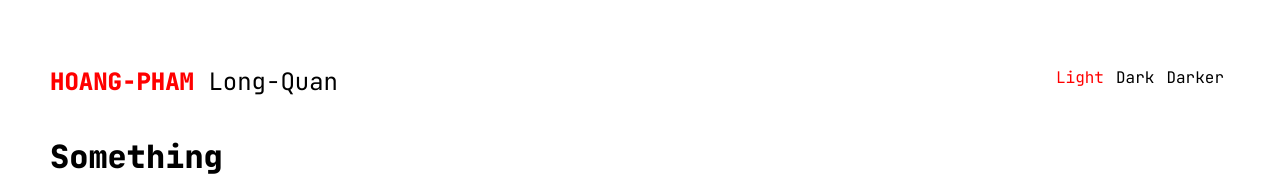
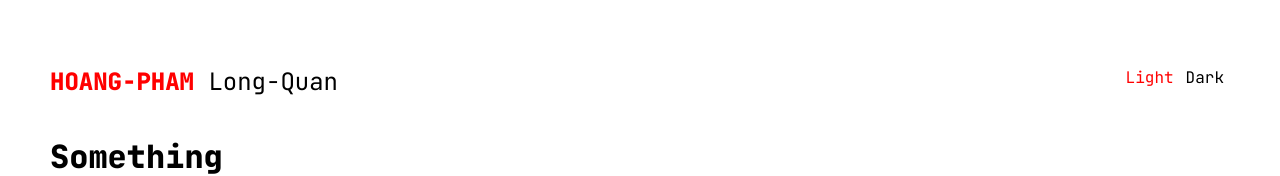
Before and after one commit to n0pan/long-quan, a Next.js app: page / in a window 1280 px wide. Shown: the top 176 px of the page. Built offline with nearby package versions, Linux system fonts and the light colour scheme.

Commit message:
removed darker

```diff
--- a/ui/components/ThemeSwitcher/ThemeSwitcher.js
+++ b/ui/components/ThemeSwitcher/ThemeSwitcher.js
@@ -1,10 +1,7 @@
 import React from "react";
 
+import { LIGHT, DARK } from "../../enums/theme";
 import { ButtonContainer, Button } from "./styles";
-
-const LIGHT = "light";
-const DARK = "dark";
-const DARKER = "darker";
 
 function ThemeSwitcher({ onChange, currentTheme }) {
   return (
@@ -27,15 +24,6 @@ function ThemeSwitcher({ onChange, currentTheme }) {
           Dark
         </Button>
       </li>
-      <li>
-        <Button
-          isSelected={currentTheme === DARKER}
-          value={DARKER}
-          onClick={e => onChange(e.currentTarget.value)}
-        >
-          Darker
-        </Button>
-      </li>
     </ButtonContainer>
   );
 }
--- a/ui/enums/theme.js
+++ b/ui/enums/theme.js
@@ -1,3 +1,2 @@
 export const LIGHT = "light";
 export const DARK = "dark";
-export const DARKER = "darker";
--- a/ui/hooks/useTheme.js
+++ b/ui/hooks/useTheme.js
@@ -1,7 +1,7 @@
 import React, { useState, useEffect } from "react";
 
-import { LIGHT, DARK, DARKER } from "../enums/theme";
-import { lightTheme, darkTheme, darkerTheme } from "../theme";
+import { LIGHT, DARK } from "../enums/theme";
+import { lightTheme, darkTheme } from "../theme";
 
 function getTheme(themeName) {
   switch (themeName) {
@@ -9,8 +9,6 @@ function getTheme(themeName) {
       return lightTheme;
     case DARK:
       return darkTheme;
-    case DARKER:
-      return darkerTheme;
     default:
       return lightTheme;
   }
--- a/ui/theme.js
+++ b/ui/theme.js
@@ -6,12 +6,6 @@ export const lightTheme = {
 
 export const darkTheme = {
   text: "#FFF",
-  background: "#1c233a",
-  cardBackground: "#090b10"
-};
-
-export const darkerTheme = {
-  text: "#FFF",
   background: "#090b10",
   cardBackground: "#1c233a"
 };
```
